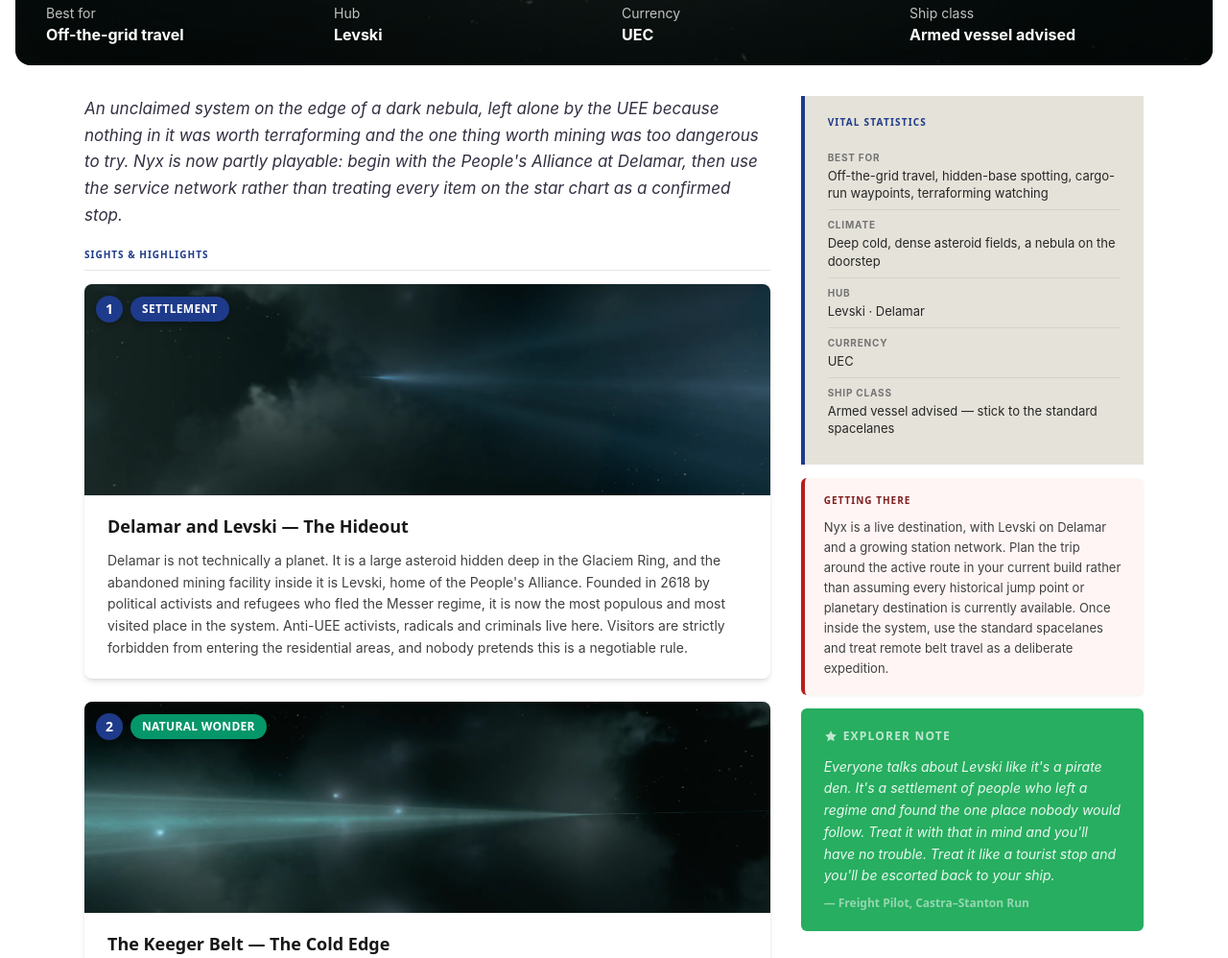
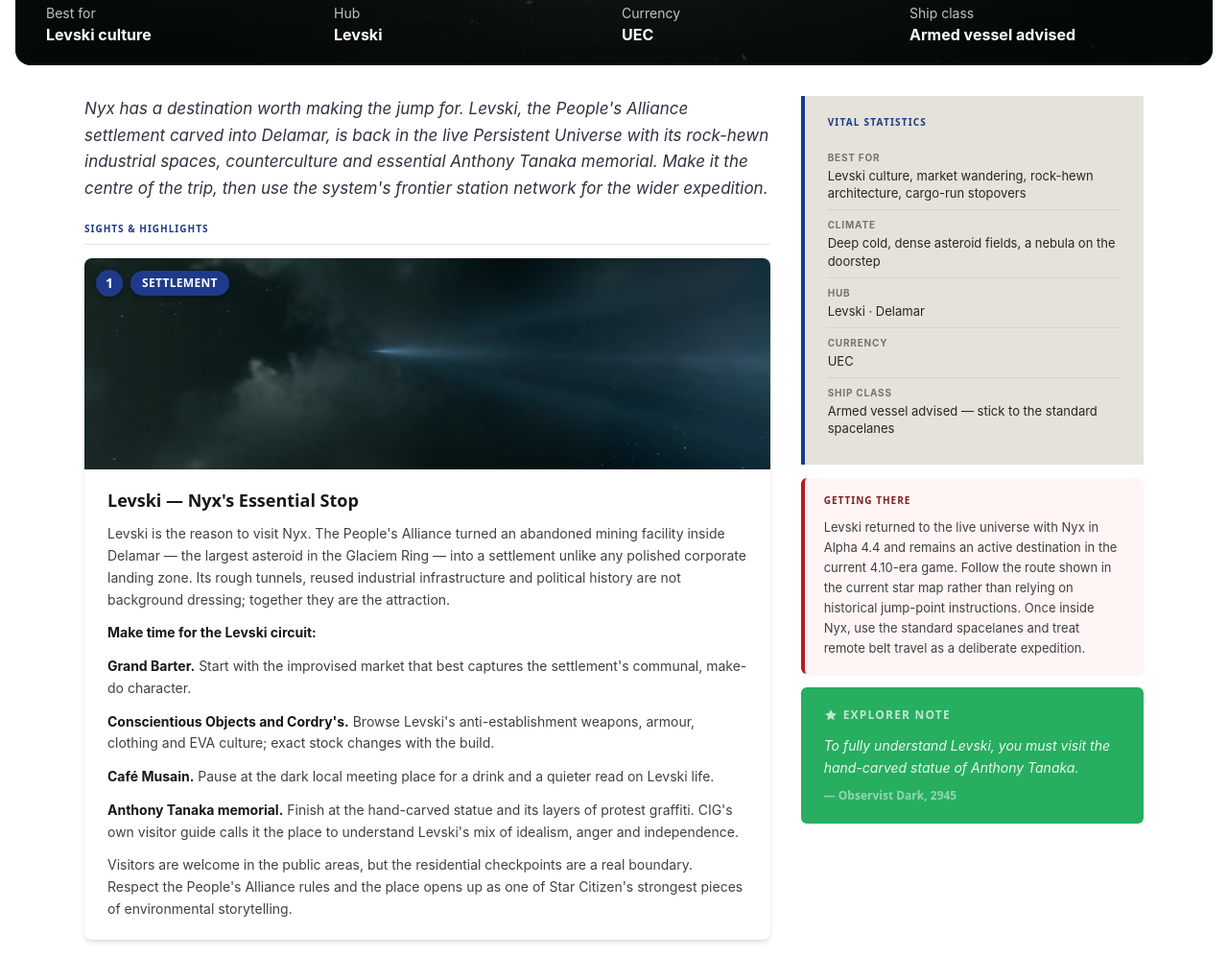
Before and after one commit to Kuchengnom/lonely-planet-sc, an Astro site: page /lonely-planet-sc/nyx in a window 1280 px wide. Shown: the part 644-1642 px from the top of the page at 96% size. Built offline with nearby package versions, Linux system fonts and the light colour scheme; Astro itself is replaced by a stand-in of ours.

Commit message:
feat: make Levski the Nyx destination

```diff
--- a/src/pages/nyx/index.mdx
+++ b/src/pages/nyx/index.mdx
@@ -2,24 +2,36 @@
 layout: '../../layouts/PlanetLayout.astro'
 title: "Nyx"
 system: "The Lawless Fringe"
-region: "Partial release · Delamar + station network"
+region: "Live destination · Levski + frontier station network"
 hero_image: "/images/nyx/in-space.webp"
-lead: "An unclaimed system on the edge of a dark nebula, left alone by the UEE because nothing in it was worth terraforming and the one thing worth mining was too dangerous to try. Nyx is now partly playable: begin with the People's Alliance at Delamar, then use the service network rather than treating every item on the star chart as a confirmed stop."
-vitals_best_for: "Off-the-grid travel, hidden-base spotting, cargo-run waypoints, terraforming watching"
+lead: "Nyx has a destination worth making the jump for. Levski, the People's Alliance settlement carved into Delamar, is back in the live Persistent Universe with its rock-hewn industrial spaces, counterculture and essential Anthony Tanaka memorial. Make it the centre of the trip, then use the system's frontier station network for the wider expedition."
+vitals_best_for: "Levski culture, market wandering, rock-hewn architecture, cargo-run stopovers"
 vitals_climate: "Deep cold, dense asteroid fields, a nebula on the doorstep"
 vitals_hub: "Levski · Delamar"
 vitals_currency: "UEC"
 vitals_ship: "Armed vessel advised — stick to the standard spacelanes"
-getting_there: "Nyx is a live destination, with Levski on Delamar and a growing station network. Plan the trip around the active route in your current build rather than assuming every historical jump point or planetary destination is currently available. Once inside the system, use the standard spacelanes and treat remote belt travel as a deliberate expedition."
+getting_there: "Levski returned to the live universe with Nyx in Alpha 4.4 and remains an active destination in the current 4.10-era game. Follow the route shown in the current star map rather than relying on historical jump-point instructions. Once inside Nyx, use the standard spacelanes and treat remote belt travel as a deliberate expedition."
 ---
 
 import AttractionEntry from '@components/AttractionEntry.astro'
 import ExplorerView from '@components/ExplorerView.astro'
 import TouristTip from '@components/TouristTip.astro'
 
-<AttractionEntry number={1} title="Delamar and Levski — The Hideout" category="settlement" image="/images/nyx/glaciem.webp" imageAlt="The Glaciem Ring drifting through the nebula-lit dark of Nyx">
+<AttractionEntry number={1} title="Levski — Nyx's Essential Stop" category="settlement" image="/images/nyx/glaciem.webp" imageAlt="The Glaciem Ring around Delamar, home to the Levski settlement">
 
-Delamar is not technically a planet. It is a large asteroid hidden deep in the Glaciem Ring, and the abandoned mining facility inside it is Levski, home of the People's Alliance. Founded in 2618 by political activists and refugees who fled the Messer regime, it is now the most populous and most visited place in the system. Anti-UEE activists, radicals and criminals live here. Visitors are strictly forbidden from entering the residential areas, and nobody pretends this is a negotiable rule.
+Levski is the reason to visit Nyx. The People's Alliance turned an abandoned mining facility inside Delamar — the largest asteroid in the Glaciem Ring — into a settlement unlike any polished corporate landing zone. Its rough tunnels, reused industrial infrastructure and political history are not background dressing; together they are the attraction.
+
+**Make time for the Levski circuit:**
+
+**Grand Barter.** Start with the improvised market that best captures the settlement's communal, make-do character.
+
+**Conscientious Objects and Cordry's.** Browse Levski's anti-establishment weapons, armour, clothing and EVA culture; exact stock changes with the build.
+
+**Café Musain.** Pause at the dark local meeting place for a drink and a quieter read on Levski life.
+
+**Anthony Tanaka memorial.** Finish at the hand-carved statue and its layers of protest graffiti. CIG's own visitor guide calls it the place to understand Levski's mix of idealism, anger and independence.
+
+Visitors are welcome in the public areas, but the residential checkpoints are a real boundary. Respect the People's Alliance rules and the place opens up as one of Star Citizen's strongest pieces of environmental storytelling.
 
 </AttractionEntry>
 
@@ -41,18 +53,19 @@ Four stations (Alpha, Delta, Theta and Lambda) are run by the People's Alliance
 
 </AttractionEntry>
 
-<ExplorerView slot="explorer" author="Freight Pilot, Castra–Stanton Run">
-Everyone talks about Levski like it's a pirate den. It's a settlement of people who left a regime and found the one place nobody would follow. Treat it with that in mind and you'll have no trouble. Treat it like a tourist stop and you'll be escorted back to your ship.
+<ExplorerView slot="explorer" author="Observist Dark, 2945">
+To fully understand Levski, you must visit the hand-carved statue of Anthony Tanaka.
 </ExplorerView>
 
 <TouristTip>
 
 - **Entry**: Nyx is unclaimed, so there is no UEE customs. The People's Alliance keeps the order around Levski.
 - **Safety**: Stay on the standard spacelanes. Piracy is small-scale but real, and the cargo moving through is valuable.
-- **Levski**: Do not enter the residential areas. You will be turned back.
+- **Levski**: Visit the Grand Barter, Café Musain and the Anthony Tanaka memorial; keep the residential areas off the itinerary.
 - **Resupply**: People's Service Stations (Alpha, Delta, Theta, Lambda) handle fuel, repairs and restocking.
+- **Current patch caution**: Alpha 4.10.2 lists a trap near the Levski ASOP-terminal railings and a group-hangar bug. Do not jump the railings, and leave a friend's hangar before its owner does.
 - **Status**: Nyx is playable, but this guide keeps its itinerary to Delamar/Levski and the confirmed service-station network. It does not present Nyx I–III as visitable stops until their current availability is independently verified.
 
 </TouristTip>
 
-*Current availability: [CIG Locations guide](https://support.robertsspaceindustries.com/hc/en-us/articles/360008085873-Locations-in-Star-Citizen), [Alpha 4.4: Welcome to Nyx](https://robertsspaceindustries.com/en/comm-link/transmission/20868-Twitch-Drops-Welcome-To-Nyx), and [Alpha 4.7 patch notes](https://robertsspaceindustries.com/en/comm-link/Patch-Notes/21070-Star-Citizen-Alpha-47). System context: [Star Citizen Wiki, Nyx system](https://starcitizen.tools/Nyx_system), CC BY-SA. Existing images require their individual source-license checks before any redistribution.*
+*Current availability and operations: [CIG Locations guide](https://support.robertsspaceindustries.com/hc/en-us/articles/360008085873-Locations-in-Star-Citizen), [Alpha 4.10.2 known issues](https://support.robertsspaceindustries.com/hc/en-us/articles/360056254754-Star-Citizen-Alpha-4-10-2-Known-Issues), and [Alpha 4.7 patch notes](https://robertsspaceindustries.com/en/comm-link/Patch-Notes/21070-Star-Citizen-Alpha-47). Levski background and visitor circuit: [CIG Galactic Guide: Nyx](https://robertsspaceindustries.com/en/comm-link/spectrum-dispatch/14365-Galactic-Guide-Nyx-System) and [Observist Dark: Levski](https://robertsspaceindustries.com/en/comm-link/spectrum-dispatch/14953-Observist-Dark-Levski-Nyx). Existing images require their individual source-license checks before any redistribution.*
```
